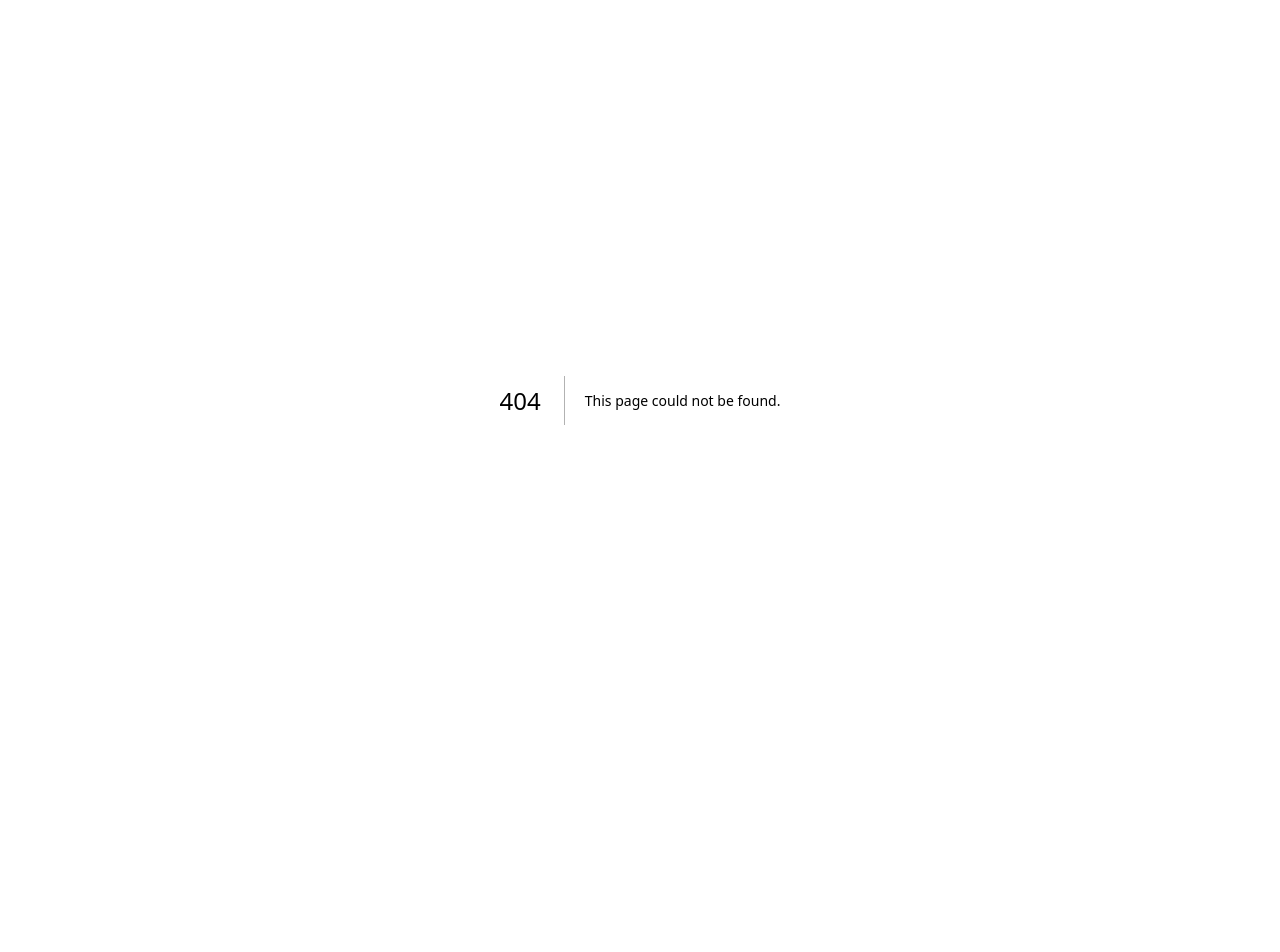
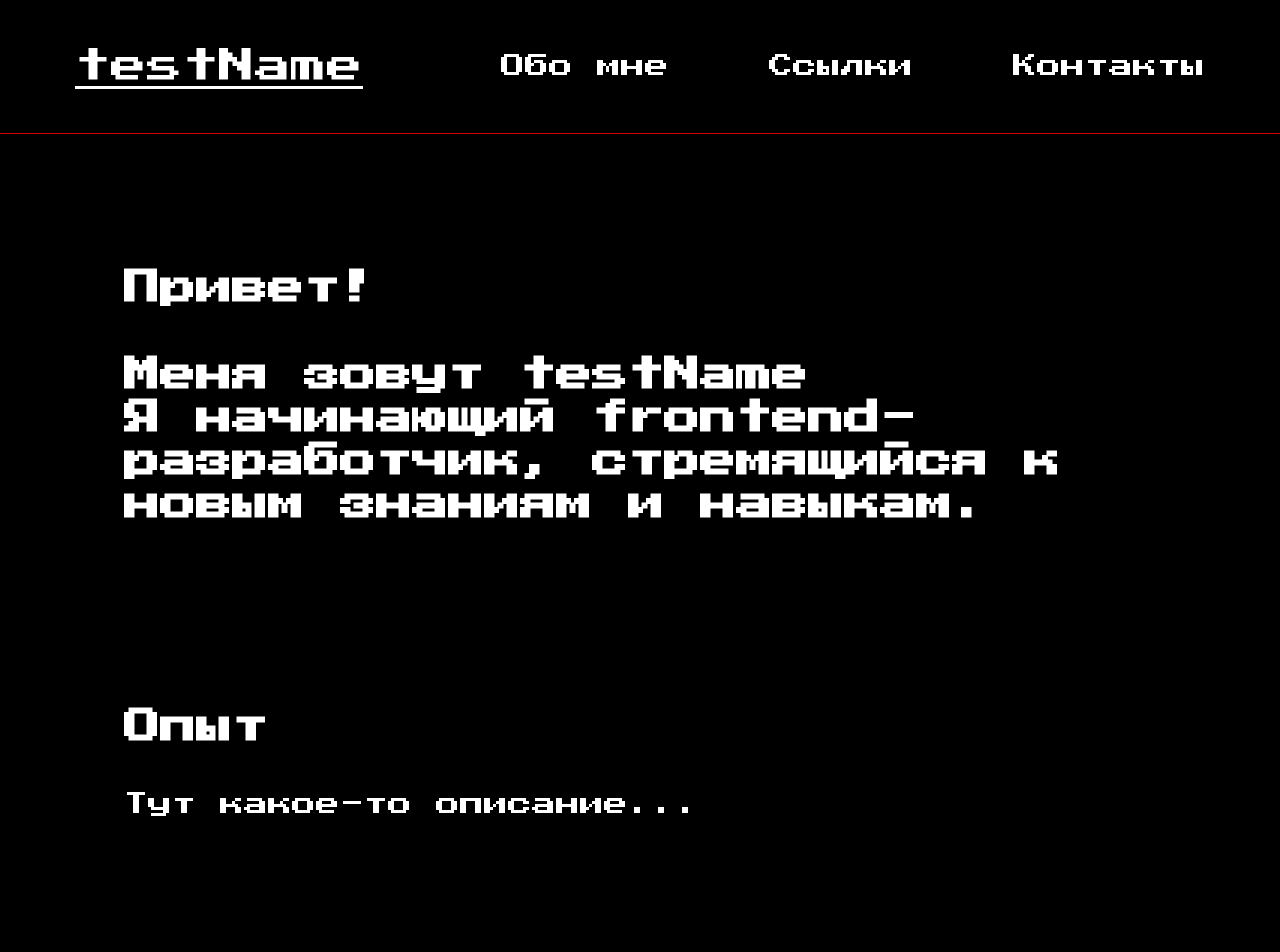
Before and after one commit to madanimatronic/personal-website, a Next.js app: page /about in a window 1280 px wide. Before the commit this address had no page. Shown: the top 952 px of the page. Before the commit the page ends 800 px from the top, so only its background shows below. Built offline with nearby package versions, Linux system fonts and the light colour scheme; a web font is replaced by a local one.

Commit message:
feat: add about page, content block component and some improvements

```diff
--- a/src/components/AnimatedContactBanner/AnimatedContactBanner.module.scss
+++ b/src/components/AnimatedContactBanner/AnimatedContactBanner.module.scss
@@ -10,6 +10,7 @@
   background: linear-gradient(to right, #da781d, #e79f38);
   // Альтернативный вариант:
   // background: linear-gradient(to right, #da781d, #e79f38, #da781d);
+  font-size: 1.5em;
   background-clip: text;
   color: transparent;
   filter: drop-shadow(0.1em 0.1em #862222);
--- /dev/null
+++ b/src/components/MainContentBlock/MainContentBlock.module.scss
@@ -0,0 +1,7 @@
+.contentBlock {
+}
+
+.title {
+  margin-bottom: 35px;
+  font-size: 1.5em;
+}
--- /dev/null
+++ b/src/components/MainContentBlock/index.tsx
@@ -0,0 +1,22 @@
+import clsx from 'clsx';
+import { FC, ReactNode } from 'react';
+import s from './MainContentBlock.module.scss';
+
+interface MainContentBlockProps {
+  title: string;
+  children?: ReactNode;
+  className?: string;
+}
+
+export const MainContentBlock: FC<MainContentBlockProps> = ({
+  title,
+  children,
+  className: additionalClassName,
+}) => {
+  return (
+    <div className={clsx(s.contentBlock, additionalClassName)}>
+      <h2 className={s.title}>{title}</h2>
+      {children}
+    </div>
+  );
+};
--- a/src/components/MainFooter/index.tsx
+++ b/src/components/MainFooter/index.tsx
@@ -14,7 +14,7 @@ export const MainFooter: FC<MainFooterProps> = ({
     <footer className={clsx(s.footer, additionalClassName)}>
       <ul className={s.linksList}>
         <li className={s.linkItem}>
-          <Link className={s.link} href={'/'}>
+          <Link className={s.link} href={'/about'}>
             Обо мне
           </Link>
         </li>
--- a/src/components/MainHeader/index.tsx
+++ b/src/components/MainHeader/index.tsx
@@ -23,7 +23,7 @@ export const MainHeader: FC<MainHeaderProps> = ({
       <nav className={s.navigation}>
         <ul className={s.linksList}>
           <li className={s.linkItem}>
-            <Link className={s.link} href={'/'}>
+            <Link className={s.link} href={'/about'}>
               Обо мне
             </Link>
           </li>
--- /dev/null
+++ b/src/pages/about/AboutPage.module.scss
@@ -0,0 +1,14 @@
+.main {
+  display: flex;
+  flex-direction: column;
+  row-gap: 180px;
+  padding: 133px 124px 240px;
+}
+
+.intro {
+  font-size: 1.5em;
+}
+
+.paragraphText {
+  line-height: 1.6;
+}
--- /dev/null
+++ b/src/pages/about/index.tsx
@@ -0,0 +1,27 @@
+import { MainLayout } from '@/components/Layouts/MainLayout';
+import { MainContentBlock } from '@/components/MainContentBlock';
+import { Seo } from '@/components/Seo';
+import s from './AboutPage.module.scss';
+
+export default function AboutPage() {
+  return (
+    <>
+      <Seo
+        headTitle='About page'
+        metaDescription='some description'
+        iconLink='/favicon.ico'
+      />
+      <MainLayout mainElementClassName={s.main}>
+        <h1 className={s.intro}>
+          Привет! <br />
+          <br />
+          Меня зовут testName <br /> Я начинающий frontend-разработчик,
+          стремящийся к новым знаниям и навыкам.
+        </h1>
+        <MainContentBlock title='Опыт'>
+          <p className={s.paragraphText}>Тут какое-то описание...</p>
+        </MainContentBlock>
+      </MainLayout>
+    </>
+  );
+}
--- a/src/pages/index.tsx
+++ b/src/pages/index.tsx
@@ -17,11 +17,11 @@ import s from '@/styles/Home.module.scss';
 // TODO: поменять в теге <html> lang с en на ru и убедиться, что так на всех страницах
 // (хотя на сайте есть как ru текст, так и en, поэтому лучше поресерчить этот момент)
 
-export default function Home() {
+export default function HomePage() {
   return (
     <>
       <Seo
-        headTitle='My page'
+        headTitle='Home page'
         metaDescription='some description'
         iconLink='/favicon.ico'
       />
--- a/src/styles/Home.module.scss
+++ b/src/styles/Home.module.scss
@@ -1,5 +1,5 @@
 .main {
-  margin-bottom: 240px;
+  padding-bottom: 240px;
 }
 
 .buttonsContainer {
```
Also changed, not shown: 1 other file (tests, documents, lock files or other folders).
